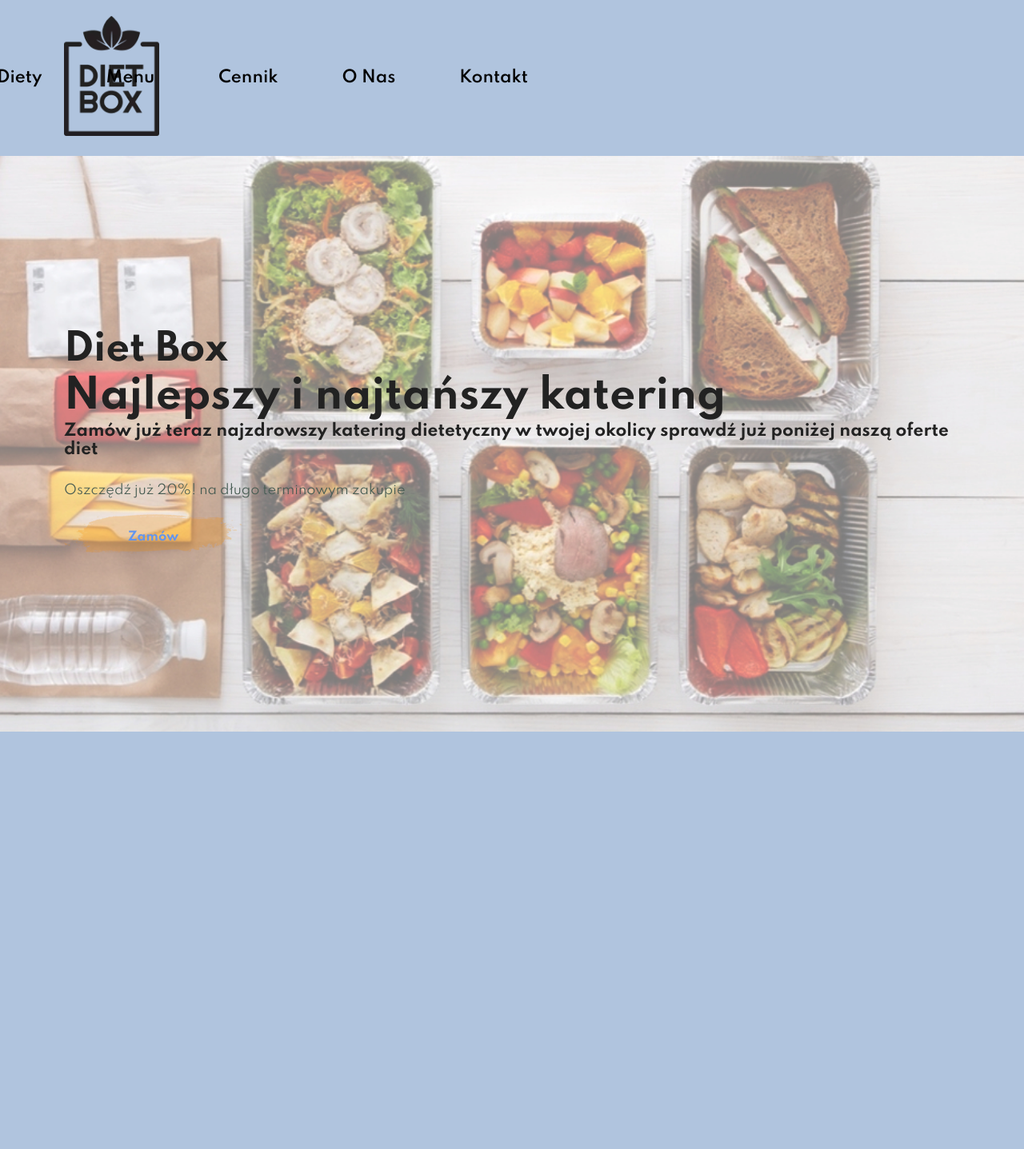
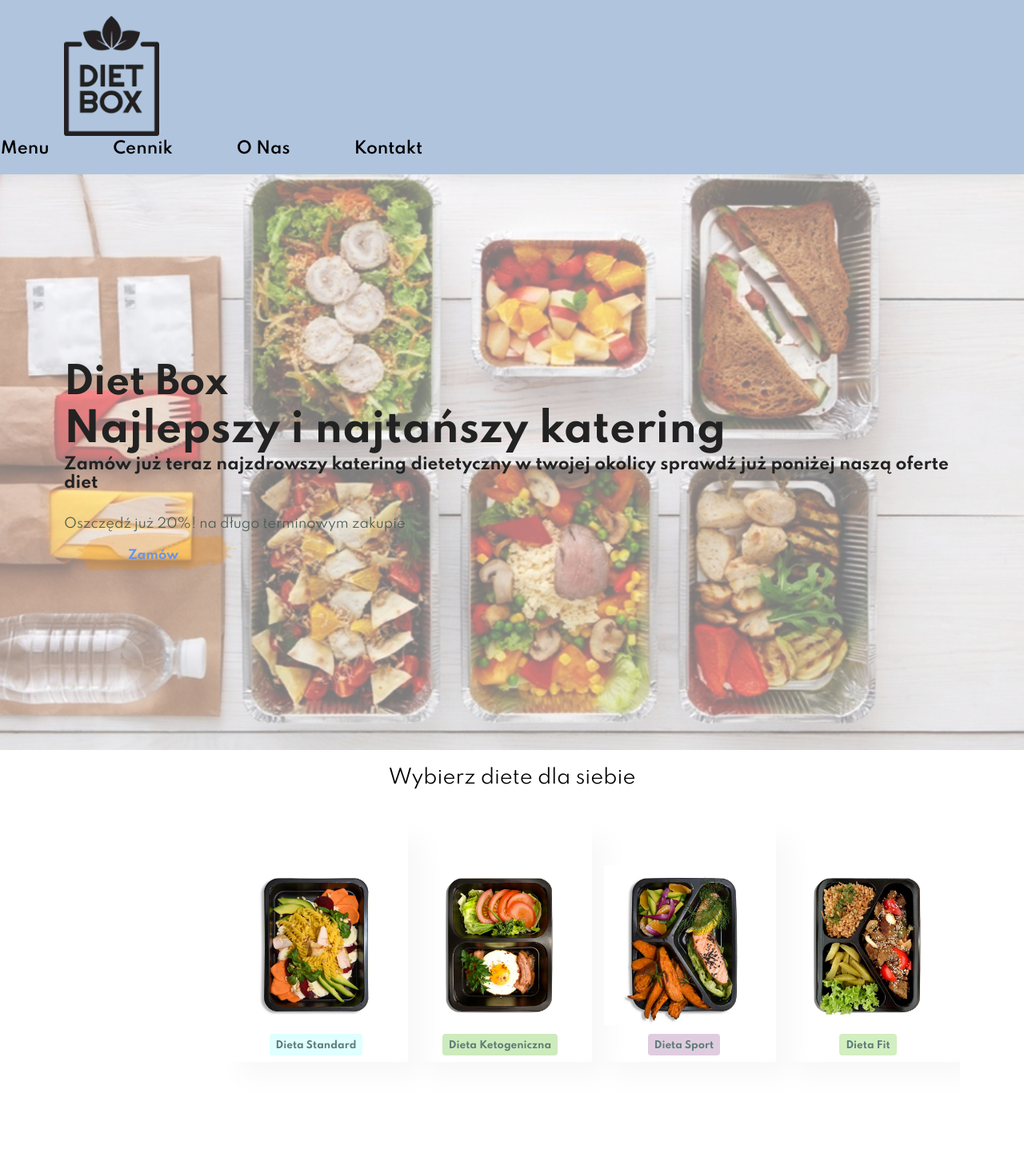
Before and after one commit to Bluelos1/BioShopProject, a PHP site: page /Catering_dietetyczny.php in a window 1280 px wide. Shown: the whole page at 80% size. Before the commit the page ends 915 px from the top, so only its background shows below. Run offline with PHP 8.4, Linux system fonts and the light colour scheme; some libraries are stand-ins or nearby versions.

Commit message:
Vertical scrolling

```diff
--- a/Projekt/Catering_dietetyczny.php
+++ b/Projekt/Catering_dietetyczny.php
@@ -10,8 +10,9 @@
 </head>
 <body>
 <section id="header">
-    <a href="Catering_dietetyczny.php"><img src="img/logo.png" class="logo" id="logo" alt=""></a>
+
     <div>
+        <a href="Catering_dietetyczny.php"><img src="img/logo.png" class="logo" id="logo" alt=""></a>
         <ul id="bar">
             <li><a class="active" href="Catering_dietetyczny.php">Home</a></li>
             <li><a href="Diet.php">Diety</a></li>
@@ -28,7 +29,52 @@
     <h1> Najlepszy i najtańszy katering</h1>
     <h4>Zamów już teraz najzdrowszy katering dietetyczny w twojej okolicy sprawdź już poniżej naszą oferte diet </h4>
     <p>Oszczędź już 20%! na długo terminowym zakupie</p>
-    <button>Zamów</button>
+    <div class="first"><a href="#box" id="link">Zamów</a></div>
+</section>
+<div class = "zdanie">
+<h7 align="center">Wybierz diete dla siebie</h7>
+
+<section id="box" class = "section-p1">
+    <div class = "fa-box">
+        <a href="DietaStandard.php"> <input type="image" src="img/standard.jpeg" width="200" height="200" alt=""></a>
+        <h6>Dieta Standard </h6>
+    </div>
+    <div class = "fa-box">
+        <a href="DietaKeto.php"> <input type="image" src="img/dieta_keto.png" width="200" height="200" alt=""></a>
+        <h6>Dieta Ketogeniczna </h6>
+    </div>
+    <div class = "fa-box">
+        <a href="DietaSport.php"> <input type="image" src="img/sport.jpeg" width="200" height="200" alt=""></a>
+        <h6>Dieta Sport </h6>
+    </div>
+    <div class = "fa-box">
+        <a href="DietaFit.php"> <input type="image" src="img/fit.png" width=auto height="200" alt=""></a>
+        <h6>Dieta Fit </h6>
+    </div>
+    <div class = "fa-box">
+        <a href="DietaVege.php"> <input type="image" src="img/vege.jpeg" width="200" height="200" alt=""></a>
+        <h6>Dieta Wege </h6>
+    </div>
+    <div class = "fa-box">
+        <a href="DietaDiab.php"> <input type="image" src="img/dieta_keto.png" width="200" height="200" alt=""></a>
+        <h6>Dieta LOW IG </h6>
+    </div>
+    <div class = "fa-box">
+        <a href="DietaWegan.php"> <input type="image" src="img/wegan.jpeg" width="200" height="200" alt=""></a>
+        <h6>Dieta Wegańska </h6>
+    </div>
+    <div class = "fa-box">
+        <a href="DietaDash.php"> <input type="image" src="img/dash.png" width="200" height="200" alt=""></a>
+        <h6>Dieta Dash </h6>
+    </div>
+    <div class = "fa-box">
+        <a href="DietaDetox.php"> <input type="image" src="img/sok.jpeg" width="200" height="200" alt=""></a>
+        <h6>Detox sokowy </h6>
+    </div>
+    <div class = "fa-box">
+        <a href="DietaGlut.php"> <input type="image" src="img/glut.jpeg" width="200" height="200" alt=""></a>
+        <h6>Dieta Bez Glutenu i Lactosy </h6>
+    </div>
 </section>
 </body>
 </html>
--- a/Projekt/style.css
+++ b/Projekt/style.css
@@ -24,6 +24,11 @@ h6{
     font-weight: 700;
     font-size: 12px;
 }
+.zdanie{
+    padding-top: 20px;
+    text-align: center;
+    font-size: x-large;
+}
 p{
     font-size:16px;
     color:#465b52;
@@ -46,6 +51,9 @@ body{
     background: lightsteelblue;
     box-shadow: 0 5px 15px rgba(0,0,0,0.06);
     z-index: 999;
+    position: sticky;
+    top: 0;
+    left:0;
 
 }
 #logo{
@@ -117,3 +125,92 @@ body{
     font-size: 15px;
 
 }
+#link {
+    background-image:url("img/button.png") ;
+    background-color: transparent;
+    color:cornflowerblue;
+    border: 0;
+    padding: 20px 80px 20px 80px;
+    background-repeat: no-repeat;
+    cursor: pointer;
+    font-weight:700 ;
+    font-size: 15px;
+    text-decoration: none;
+}
+#box{
+    margin-left: 200px;
+    display: flex;
+    height:450px;
+    width: 1000px;
+    overflow-x: scroll;
+    overflow-y: unset;
+    scroll-behavior: smooth;
+
+}
+
+
+#box .fa-box{
+    : right;
+    width: 400px;
+    max-height: 300px;
+    text-align: center;
+    padding: 25px 15px ;
+    box-shadow: 20px 20px 34px rgba(0,0,0,0.03);
+    border-radius: 4px;
+    margin: 1px 0;
+    transition: transform .2s;
+}
+#box .fa-box:hover{
+    transform: scale(1.5);
+    box-shadow: 10px 10px 54px rgba(70,62,221,0.1);
+}
+#box .fa-box img{
+
+    width: 100%;
+    margin-bottom: 10px;
+}
+#box .fa-box h6{
+    display: inline-block;
+    padding: 9px 8px 6px 8px;
+    line-height: 1;
+    border-radius: 4px;
+    color:#5c7b78;
+    background-color: lightcyan;
+}
+
+#box .fa-box:nth-child(2) h6{
+    background-color:#cdebbc ;
+
+}
+#box .fa-box:nth-child(3) h6{
+    background-color:#dfcddf ;
+
+}
+#box .fa-box:nth-child(4) h6{
+    background-color:#d3eec1 ;
+
+}
+#box .fa-box:nth-child(5) h6{
+    background-color:#f6ecf3 ;
+
+}
+#box .fa-box:nth-child(6) h6{
+    background-color:#ffbc2e ;
+
+}
+#box .fa-box:nth-child(7) h6{
+    background-color:#e1cae1 ;
+
+}
+#box .fa-box:nth-child(8) h6{
+    background-color:#cca16e ;
+
+}
+#box .fa-box:nth-child(9) h6{
+    background-color:#90d8d1 ;
+
+}
+#box .fa-box:nth-child(10) h6{
+    background-color:#c67da4 ;
+
+}
```
Also changed, not shown: Projekt/Skrypt/Js.js (added, +9 -0 lines), Projekt/img/dash.png (added), Projekt/img/dieta_keto.png (added), Projekt/img/fit.png (added), Projekt/img/glut.jpeg (added), Projekt/img/sok.jpeg (added), Projekt/img/sport.jpeg (added), Projekt/img/standard.jpeg (added), Projekt/img/vege.jpeg (added), Projekt/img/wegan.jpeg (added).
